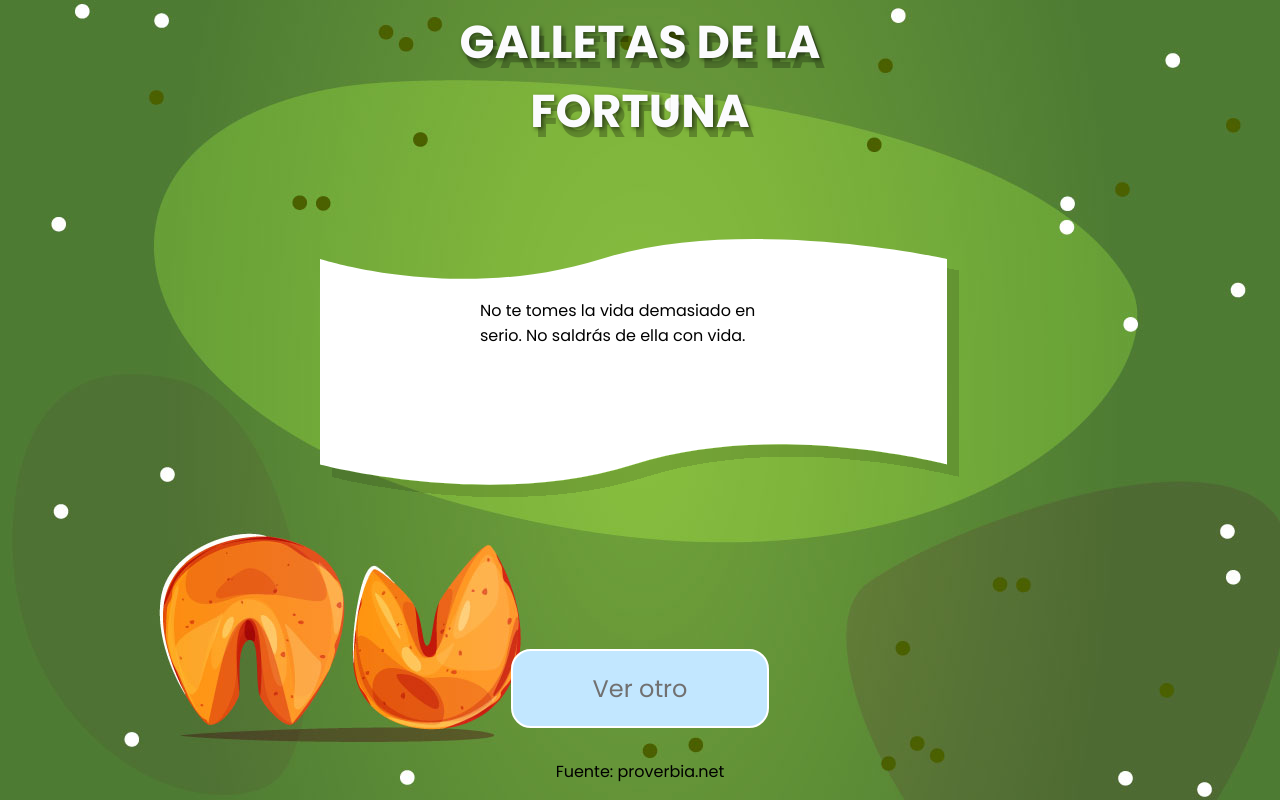
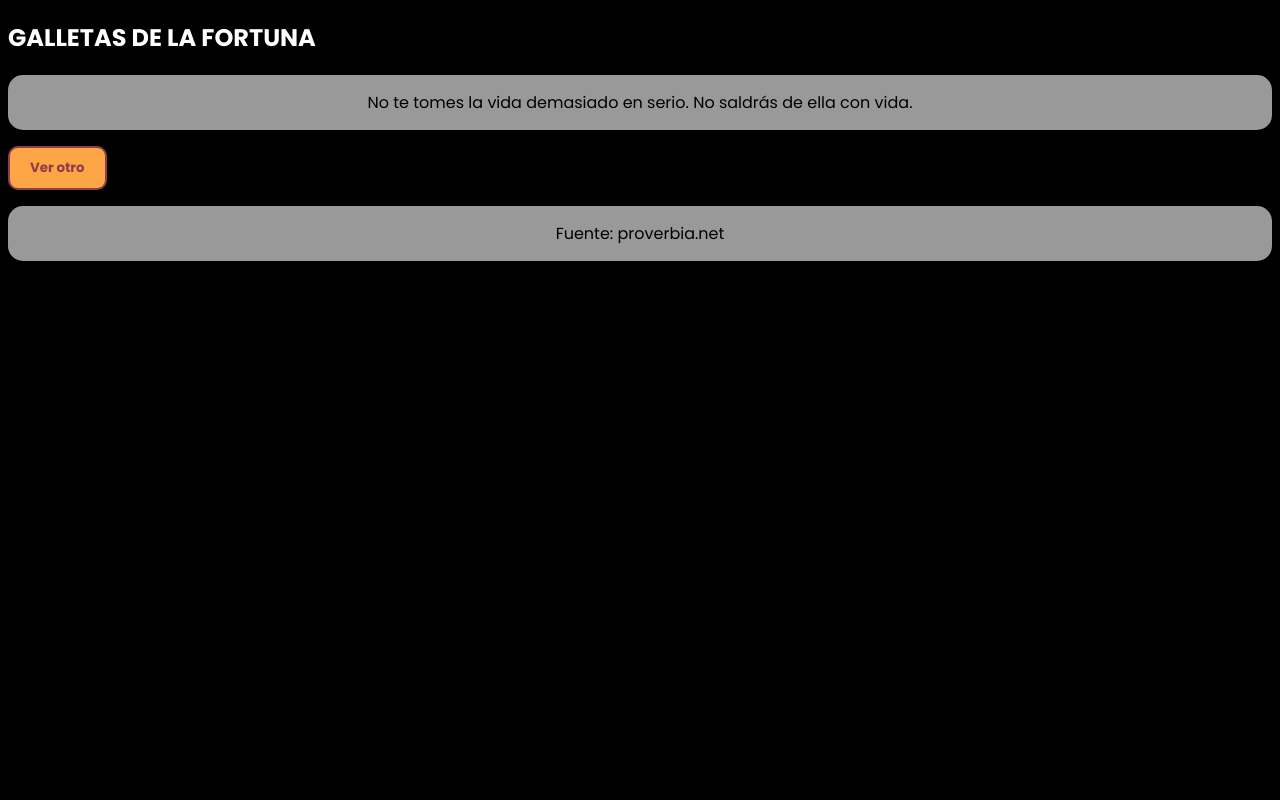
Before and after one commit to PixelGenetics/galletas-fortuna, a React (Vite) app: page / in a window 1280 px wide. Built offline with nearby package versions, Linux system fonts and the light colour scheme.

Commit message:
Adding style to app.css

```diff
--- a/src/App.css
+++ b/src/App.css
@@ -1,65 +1,57 @@
 @import url('https://fonts.googleapis.com/css2?family=Poppins:wght@400;500;600;700&display=swap');
 
-
-@media(max-width: 650px){
-  .galleta2 button{
+  html{
+    font-family: 'Poppins',sans-serif;
   }
+  body{
+    background-color: black;
+    color: white;
   }
-
-html{
-  background-image: url('./assets/fondo1.jpg');
-  font-family: 'Poppins', sans-serif;
-  background-size: cover;
-  background-position: center;
-  background-repeat: no-repeat;
-  height: 100vh;
-  margin: 0;
-}
-
 
   button{
     cursor: pointer;
     font-family: inherit;
+    color: #8E3D4C;
+    background-color: #FEA646;
+    border: 2px solid;
+    padding: 10px 20px;
+    border-radius: 10px;
+    font-weight: 700;
   }
-.galleta2 h2{
-  margin: 0 ;
-  font-size: 46px;
-  color: #FBFBFD;
-  text-shadow:  2px 2px 4px rgba(0, 0, 0, 0.5), 5px 10px 0px rgba(0, 0, 0, 0.256);
-  max-width: 370px;
-  text-align: center;
-  text-wrap: wrap;
-}
-.galleta2{
-  background-image: url('./assets/rectangle1.svg');
+
+  .container{
+    width: 320px;
+    margin: 0 auto;
     display: flex;
     flex-direction: column;
     align-items: center;
-  background-position: center;
-  background-repeat: no-repeat;
-  height: 90vh;
-
+    min-height: 95vh;
   }
 
-.galleta2 p:nth-child(2){
+  .phraseAuthor{
+    min-height: 65vh;
     display: flex;
-  justify-content: center;
-  align-items: center;
-  height: 100vh;
-  width: 40vh;
+    flex-direction: column;
+    justify-content: space-around;
   }
 
-.galleta2 button{
-  border: 2px solid #FFFFFF;
-  font-size: x-large;
-  margin-top: 150px;
-  border-radius: 20px;
-  padding: 20px 80px;
-  color: #717070;
-  background-color: #C2E7FF;
+  h1{
+    text-align: center;
+    text-shadow: 2px 2px 0 #EEA556, -2px -2px 0 #EEA556, 2px 2px 0 #EEA556, 2px -2px 0 #EEA556;
   }
 
-.galleta2 p:nth-child(4){
-  position: absolute;
-  bottom: 0;
+  p{
+    text-align: center;
+    background-color: #fff9;
+    color: black;
+    padding: 15px;
+    border-radius: 15px;
   }
+
+  /* .app{
+    min-height: 100vh;
+    background-image: url('../src/assets/fondo1.jpg');
+    background-position: center;
+    background-size: cover;
+  }
+   */
```
Lines whose indentation alone changed are shown as unchanged.
